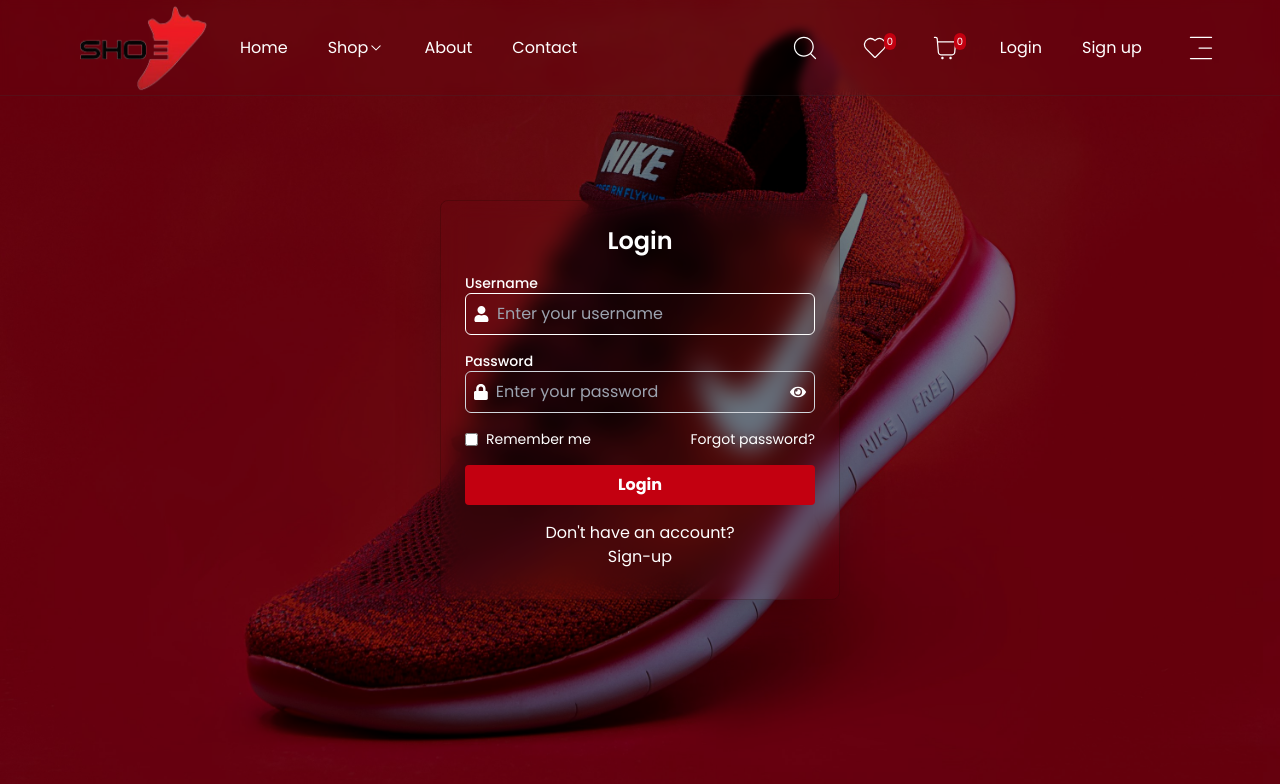
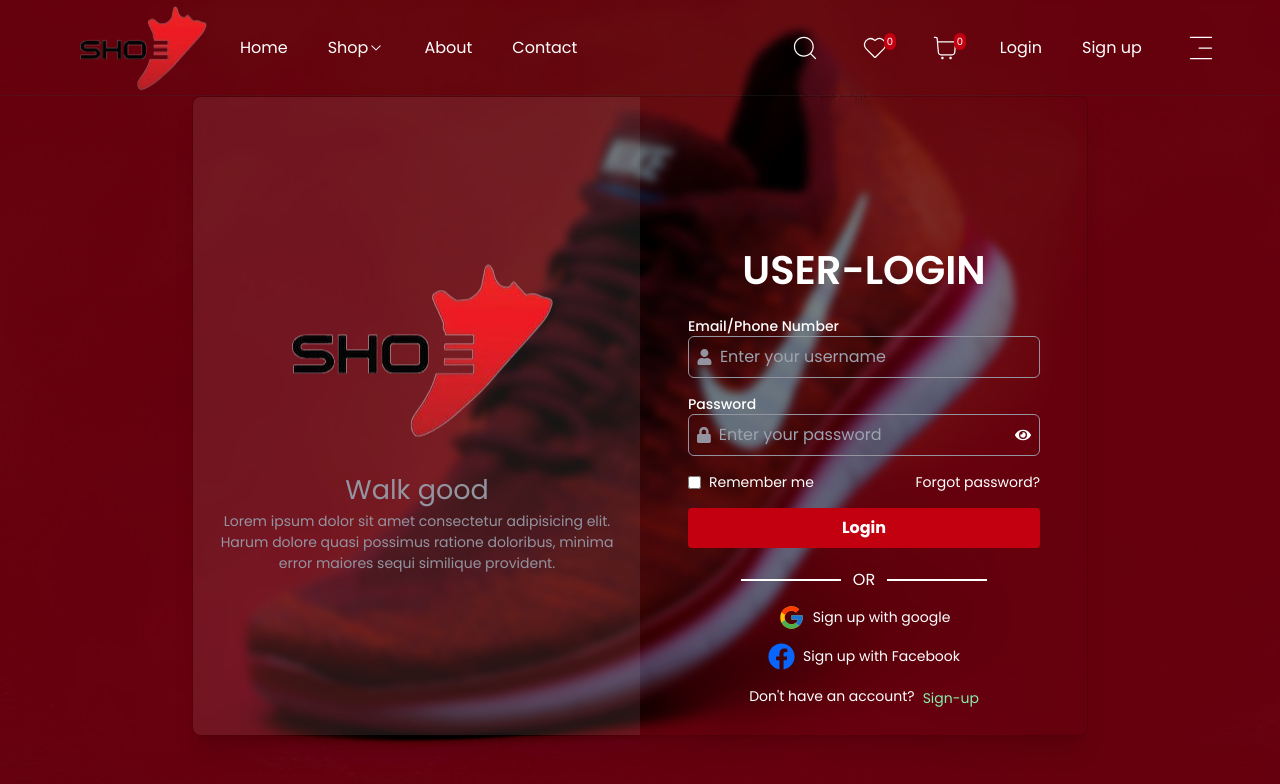
Before and after one commit to omarfarukee/Shoe-Sage-ecommerce, a React (Vite) app: page /login in a window 1280 px wide. Shown: the top 784 px of the page. Built offline with nearby package versions, Linux system fonts and the light colour scheme.

Commit message:
sign up login page updated

```diff
--- a/src/homeComponents/HomeTrendyProduct.jsx
+++ b/src/homeComponents/HomeTrendyProduct.jsx
@@ -106,6 +106,7 @@
               </div>
               <div>
                 <p>{shoe?.product_name}</p>
+                <p>{shoe?.price}$</p>
                 {/* Review Stars */}
                 <div className="mt-2 flex">
                   {Array.from({ length: 5 }, (_, index) =>
--- a/src/index.css
+++ b/src/index.css
@@ -188,3 +188,21 @@
   transform: translateY(0);
   transition: opacity 0.5s ease, transform 0.2s ease; /* Remove delay when showing */
 }
+
+/* floating animation */
+
+@keyframes float {
+  0% {
+    transform: translateY(0);
+  }
+  50% {
+    transform: translateY(-10px);
+  }
+  100% {
+    transform: translateY(0);
+  }
+}
+
+.floating {
+  animation: float 3s ease-in-out infinite;
+}
--- a/src/page/AllShoePage/AllShoe.jsx
+++ b/src/page/AllShoePage/AllShoe.jsx
@@ -193,7 +193,6 @@
 
         </div>
         {/* filter bar brand end*/}
-
         <div className="lg:w-[1200px]">
           <p className="text-titleMd ml-5 mt-5 mb-5">All Collections</p>
           <div className="w-full h-16 bg-[#f7f7f7] items-center flex justify-between  px-10 mb-3 mx-3">
--- a/src/page/Login/Login.jsx
+++ b/src/page/Login/Login.jsx
@@ -3,9 +3,10 @@
 import useLoader from '../../shared/loader/Loader';
 import FinalLoader from '../../shared/loader/FinalLoader';
 import shoe from "../../assets/backgrounds/shoe3.jpeg";
-import { FaEye, FaEyeSlash, FaLock, FaUser } from 'react-icons/fa';
+import { FaEye, FaEyeSlash, FaFacebook, FaLock, FaUser } from 'react-icons/fa';
 import { NavLink } from 'react-router-dom';
-
+import { FcGoogle } from 'react-icons/fc';
+import logo from "../../assets/logo/logo.png";
 const Login = () => {
     const [username, setUsername] = useState('');
     const [password, setPassword] = useState('');
@@ -35,20 +36,31 @@
             }}
         >
             <div className="absolute inset-0 bg-black opacity-50"></div>
-            <form
+            <div className='w-[70vw] flex h-[80vh] border shadow-xl border-[#0000002a]  rounded-lg mt-8 items-center bg-transparent backdrop-blur-sm'>
+
+                <div className='w-[50%] flex flex-col items-center justify-center text-center bg-[#ffffff15] h-full rounded-tl-lg rounded-bl-lg'>
+                    <img className='ml-20 floating' src={logo} alt="" />
+                    <div className='animate__animated animate__backInDown mt-5 text-[#9494a0] w-[400px]'>
+                        <h1 className='text-titleSm'>Walk good</h1>
+                        <p className='text-titleXXsm'>Lorem ipsum dolor sit amet consectetur adipisicing elit. Harum dolore quasi possimus ratione doloribus, minima error maiores sequi similique provident.</p>
+                    </div>
+                </div>
+
+                <div className='flex justify-center w-[50%]'>
+                <form
                 onSubmit={handleSubmit}
-                className="animate__animated animate__backInUp bg-transparent mx-3 lg:mx-0 backdrop-blur-md  p-6 rounded-lg shadow-2xl w-[400px] h-[400px] z-10 relative border border-[#180c003b]"
+                className="animate__animated animate__backInUp  bg-transparent mx-3 lg:mx-0   p-6 rounded-lg  w-[400px] h-[400px] z-10 relative"
             >
                 <div className="flex justify-center text-white">
-                    <h2 className="text-2xl font-semibold mb-4">Login</h2>
+                    <h2 className="text-titleMd font-semibold mb-4 uppercase">USER-Login</h2>
                 </div>
 
                 <div className="mb-4">
                     <label htmlFor="username" className="block text-sm font-medium text-white">
-                        Username
+                        Email/Phone Number
                     </label>
-                    <div className="flex items-center border border-white rounded-md p-2">
-                        <FaUser className="text-white mr-2" />
+                    <div className="flex items-center border border-[#9494a0] rounded-md p-2">
+                        <FaUser className="text-[#9494a0] mr-2" />
                         <input
                             type="text"
                             id="username"
@@ -64,8 +76,8 @@
                     <label htmlFor="password" className="block text-sm font-medium text-white">
                         Password
                     </label>
-                    <div className="flex items-center border border-gray-300 rounded-md p-2">
-                        <FaLock className="text-white mr-2" />
+                    <div className="flex items-center border border-[#9494a0] rounded-md p-2">
+                        <FaLock className="text-[#9494a0] mr-2" />
                         <input
                             type={showPassword ? "text" : "password"}
                             id="password"
@@ -107,15 +119,34 @@
                     Login
                 </button>
 
-                <div className="mt-4 text-center">
-                    <p className="text-white">Don&apos;t have an account?</p>
+                <div className='flex items-center gap-3 justify-center mt-5'>
+                    <div className='w-[100px] h-[2px] bg-white'></div>
+                    <p className='text-white'>OR</p>
+                    <div className='w-[100px] h-[2px] bg-white'></div>
+                </div>
+
+                <div>
+                    <div className='flex items-center gap-2 justify-center mt-3 cursor-pointer'>
+                        <FcGoogle className='text-titleSm' /> <span className='text-titleXXsm text-white'>Sign up with google</span>
+                    </div>
+                    <div className='flex items-center gap-2 justify-center mt-3 cursor-pointer'>
+                        <FaFacebook className='text-titleSm text-[#0866ff]' /> <span className='text-titleXXsm text-white'>Sign up with Facebook</span>
+                    </div>
+                </div>
+
+                <div className="mt-4 text-center flex gap-2 justify-center">
+                    <p className="text-white text-titleXXsm">Don&apos;t have an account?</p>
                     <NavLink to="/signUp">
-                        <a href="#" className="text-white hover:underline">
+                        <a href="#" className="text-green-300 hover:underline text-titleXXsm">
                             Sign-up
                         </a>
                     </NavLink>
                 </div>
-            </form>
+                </form>
+                </div>
+
+            </div>
+
         </div>
     );
 };
--- a/src/page/Login/SignUp.jsx
+++ b/src/page/Login/SignUp.jsx
@@ -4,10 +4,12 @@
 import useLoader from '../../shared/loader/Loader';
 import FinalLoader from '../../shared/loader/FinalLoader';
 import shoe from '../../assets/backgrounds/shoe4.jpg';
-import { FaEye, FaEyeSlash, FaLock, FaPhone, FaUser } from 'react-icons/fa';
+import { FaEye, FaEyeSlash, FaFacebook, FaLock, FaPhone, FaUser } from 'react-icons/fa';
 import { NavLink } from 'react-router-dom';
 import toast from 'react-hot-toast';
-
+import logo from "../../assets/logo/logo.png";
+import { FcGoogle } from 'react-icons/fc';
+import { SiGmail } from 'react-icons/si';
 const SignUp = () => {
   const [name, setName] = useState('');
   const [email, setEmail] = useState('');
@@ -48,9 +50,21 @@
       }}
     >
       <div className="absolute inset-0 bg-black opacity-50"></div>
+
+      <div className='w-[70vw] flex h-[80vh] border shadow-xl border-[#0000002a]  rounded-lg mt-8 items-center bg-transparent backdrop-blur-sm'>
+
+        <div className='w-[50%] flex flex-col items-center justify-center text-center bg-[#ffffff15] h-full rounded-tl-lg rounded-bl-lg'>
+          <img className='ml-20 floating' src={logo} alt="" />
+          <div className='animate__animated animate__backInDown mt-5 text-[#9494a0] w-[400px]'>
+            <h1 className='text-titleSm'>Walk good</h1>
+            <p className='text-titleXXsm'>Lorem ipsum dolor sit amet consectetur adipisicing elit. Harum dolore quasi possimus ratione doloribus, minima error maiores sequi similique provident.</p>
+          </div>
+        </div>
+        <div className='flex justify-center w-[50%]'>
+
           <form
             onSubmit={handleSubmit}
-        className="mt-20 animate__animated animate__backInUp mx-3 lg:mx-0 bg-transparent backdrop-blur-md border p-6 rounded-lg shadow-2xl w-[400px] border-[#180c003b] z-10 relative"
+            className="mt-20 animate__animated animate__backInUp mx-3 lg:mx-0 p-6 rounded-lg l w-[400px]  z-10 relative"
           >
             <div className="flex justify-center text-white">
               <h2 className="text-2xl font-semibold mb-4">Sign Up</h2>
@@ -61,8 +75,8 @@
               <label htmlFor="name" className="block text-sm font-medium text-white">
                 Name
               </label>
-          <div className="flex items-center border border-white rounded-md p-2">
-            <FaUser className="text-white mr-2" />
+              <div className="flex items-center border border-[#9494a0] rounded-md p-2">
+                <FaUser className="text-[#9494a0] mr-2" />
                 <input
                   required
                   type="text"
@@ -80,8 +94,8 @@
               <label htmlFor="username" className="block text-sm font-medium text-white">
                 Email
               </label>
-          <div className="flex items-center border border-white rounded-md p-2">
-            <FaUser className="text-white mr-2" />
+              <div className="flex items-center border border-[#9494a0] rounded-md p-2">
+                <SiGmail className="text-[#9494a0] mr-2" />
                 <input
                   required
                   type="email"
@@ -99,8 +113,8 @@
               <label htmlFor="number" className="block text-sm font-medium text-white">
                 Phone Number
               </label>
-          <div className="flex items-center border border-white rounded-md p-2">
-            <FaPhone className="text-white mr-2" />
+              <div className="flex items-center border border-[#9494a0] rounded-md p-2">
+                <FaPhone className="text-[#9494a0] mr-2" />
                 <input
                   required
                   type="number"
@@ -119,7 +133,7 @@
                 Password
               </label>
               <div className="flex items-center border border-gray-300 rounded-md p-2">
-            <FaLock className="text-white mr-2" />
+                <FaLock className="text-[#9494a0] mr-2" />
                 <input
                   type={showPassword ? 'text' : 'password'}
                   id="password"
@@ -150,13 +164,33 @@
               Sign Up
             </button>
 
-        <div className="mt-4 text-center">
-          <p className="text-white">Already have an account?</p>
-          <NavLink to="/login" className="text-white hover:underline">
-            Login
+            <div className='flex items-center gap-3 justify-center mt-5'>
+              <div className='w-[100px] h-[2px] bg-white'></div>
+              <p className='text-white'>OR</p>
+              <div className='w-[100px] h-[2px] bg-white'></div>
+            </div>
+
+            <div>
+              <div className='flex items-center gap-2 justify-center mt-3 cursor-pointer'>
+                <FcGoogle className='text-titleSm' /> <span className='text-titleXXsm text-white'>Sign up with google</span>
+              </div>
+              <div className='flex items-center gap-2 justify-center mt-3 cursor-pointer'>
+                <FaFacebook className='text-titleSm text-[#0866ff]' /> <span className='text-titleXXsm text-white'>Sign up with Facebook</span>
+              </div>
+            </div>
+
+            <div className="mt-4 text-center flex gap-2 justify-center">
+              <p className="text-white text-titleXXsm">Already have an account?</p>
+              <NavLink to="/login">
+                <a href="#" className="text-green-300 hover:underline text-titleXXsm">
+                  Log-in
+                </a>
               </NavLink>
             </div>
           </form>
+        </div>
+      </div>
+
     </div>
   );
 };
```
Lines whose indentation alone changed are shown as unchanged.
